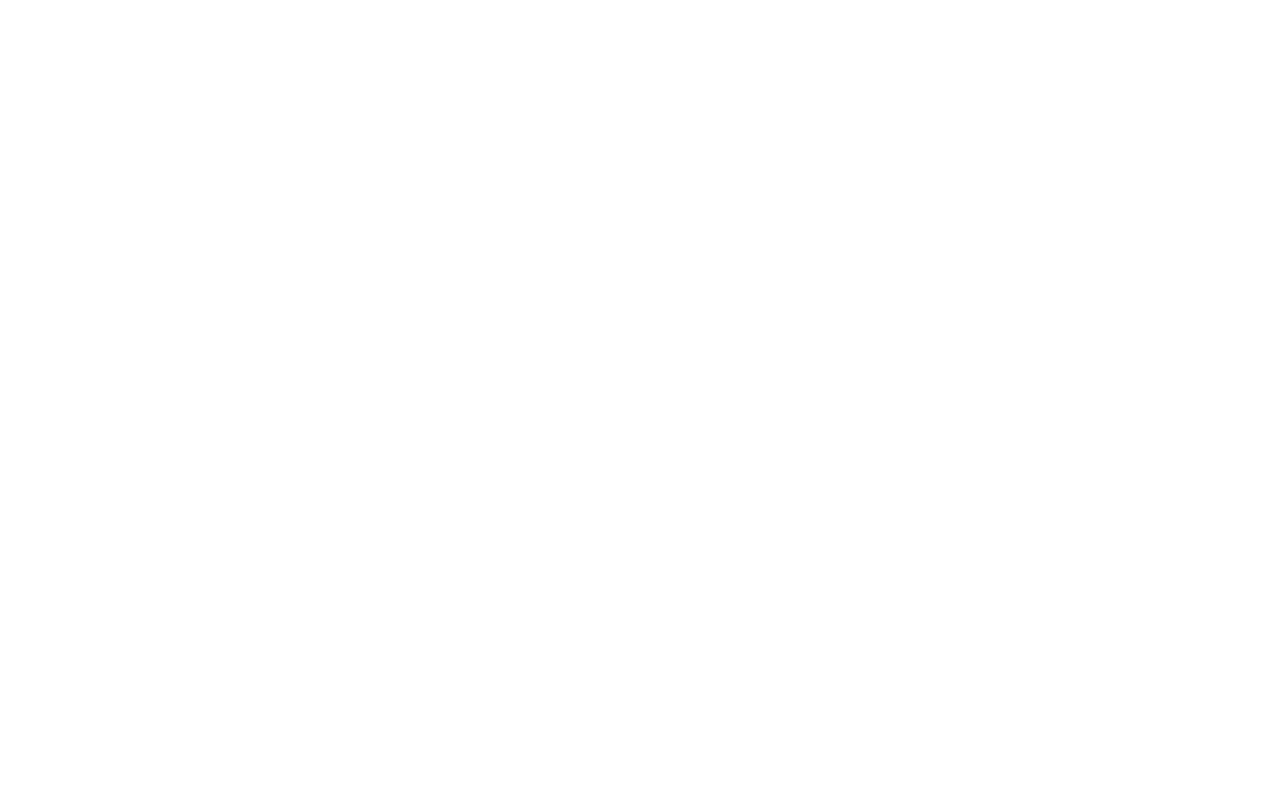
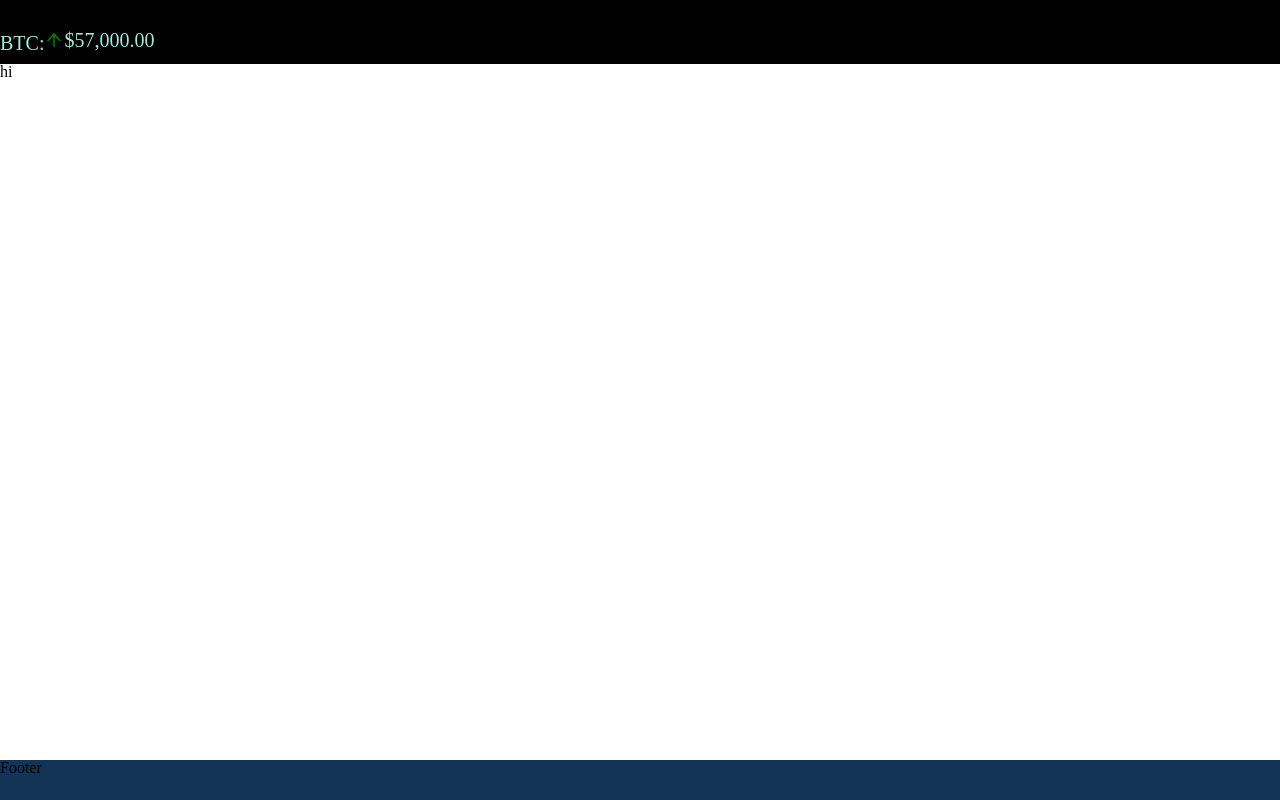
Before and after one commit to Criscosmoes/CryptoPad, a React (Create React App) app in the folder client/: page / in a window 1280 px wide. Built offline with nearby package versions, Linux system fonts and the light colour scheme.

Commit message:
created header, landing, and footer as well as ticker components

```diff
--- a/client/src/components/App.js
+++ b/client/src/components/App.js
@@ -5,10 +5,12 @@
 
 
 import Dashboard from './Dashboard';
+import Landing from './Landing';
 
 const App = () => {
     return (
         <Switch>
+            <Route path="/" component={Landing} />
             <Route path="/dashboard">
                 <Dashboard />
             </Route>
--- /dev/null
+++ b/client/src/components/Footer.js
@@ -0,0 +1,29 @@
+import React from 'react'
+import { connect } from 'react-redux'
+import styled from 'styled-components';
+
+
+
+
+const StyledFooterContainer = styled.footer`
+    background-color: #123456;
+    min-height: 5vh;
+`
+
+export const Footer = (props) => {
+    return (
+        <StyledFooterContainer>
+            <p>Footer</p>
+        </StyledFooterContainer>
+    )
+}
+
+const mapStateToProps = (state) => ({
+
+})
+
+const mapDispatchToProps = {
+
+}
+
+export default connect(mapStateToProps, mapDispatchToProps)(Footer)
--- /dev/null
+++ b/client/src/components/Header.js
@@ -0,0 +1,31 @@
+import React from 'react'
+import { connect } from 'react-redux'
+import styled from 'styled-components';
+
+import TickerBox from "./TickerBox";
+
+
+
+
+const StyledHeaderContainer = styled.header`
+    background-color: #654321;
+    /* min-height: 8vh; */
+`
+
+export const Header = (props) => {
+    return (
+        <StyledHeaderContainer>
+            <TickerBox />
+        </StyledHeaderContainer>
+    )
+}
+
+const mapStateToProps = (state) => ({
+
+})
+
+const mapDispatchToProps = {
+
+}
+
+export default connect(mapStateToProps, mapDispatchToProps)(Header)
--- /dev/null
+++ b/client/src/components/Landing.js
@@ -0,0 +1,33 @@
+import React from 'react'
+import { connect } from 'react-redux'
+import styled from 'styled-components';
+
+import Header from './Header';
+import Footer from './Footer';
+
+const StyledLandingContainer = styled.div`
+    background-color: #FFFFFF;
+    min-height: 87vh;
+`
+
+export const Landing = (props) => {
+    return (
+        <>
+            <Header />
+            <StyledLandingContainer>
+                <p>hi</p>
+            </StyledLandingContainer>
+            <Footer />
+        </>
+    )
+}
+
+const mapStateToProps = (state) => ({
+
+})
+
+const mapDispatchToProps = {
+
+}
+
+export default connect(mapStateToProps, mapDispatchToProps)(Landing)
--- /dev/null
+++ b/client/src/components/TickerBox.js
@@ -0,0 +1,43 @@
+import React from 'react'
+import { connect } from 'react-redux'
+import styled from 'styled-components';
+import { AiOutlineArrowUp } from "react-icons/ai"
+
+const StyledTickerContainer = styled.div`
+    display: flex;
+    font-size: 2rem;
+    padding-top: 3rem;
+    min-height: 8vh;
+    background-color: #000000;
+    color: #a3eada;
+    #ticker-symbol {
+
+    }
+    #icon {
+        border: none;
+        color: green;
+    }
+    #price {
+        color: #a3eada;
+    }
+
+`
+
+export const TickerBox = (props) => {
+    return (
+        <StyledTickerContainer>
+            <div id="ticker-symbol">BTC:<AiOutlineArrowUp id="icon"/></div>
+            <div id="price"><p>$57,000.00</p></div>
+        </StyledTickerContainer>
+    )
+}
+
+const mapStateToProps = (state) => ({
+
+})
+
+const mapDispatchToProps = {
+
+}
+
+export default connect(mapStateToProps, mapDispatchToProps)(TickerBox)
--- a/package.json
+++ b/package.json
@@ -21,7 +21,8 @@
     "helmet": "^4.4.1",
     "mongoose": "^5.12.3",
     "passport": "^0.4.1",
-    "passport-google-oauth20": "^2.0.0"
+    "passport-google-oauth20": "^2.0.0",
+    "react-icons": "^4.2.0"
   },
   "devDependencies": {
     "nodemon": "^2.0.7"
```
Also changed, not shown: 2 other files (tests, documents, lock files or other folders).
